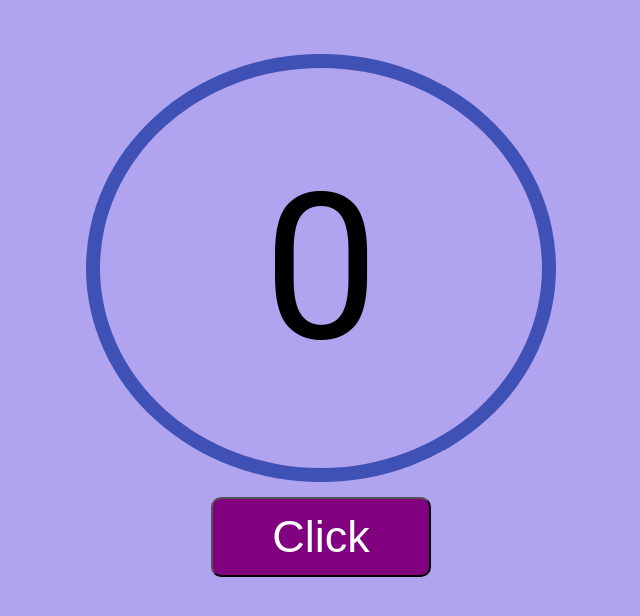
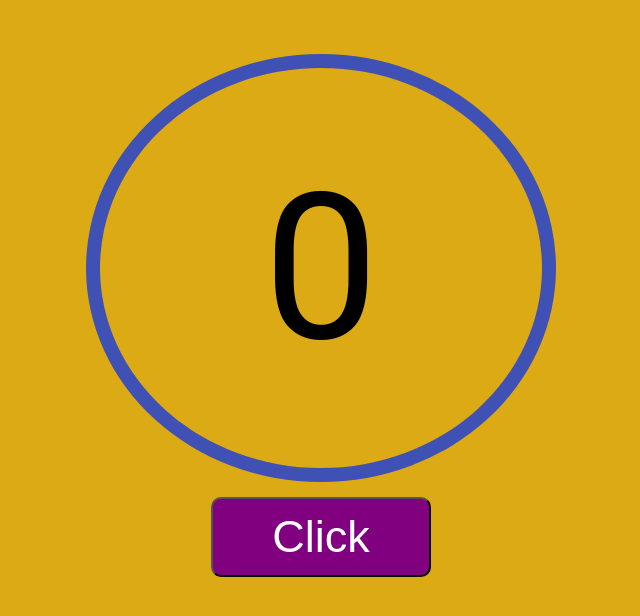
Before and after one commit to toshiyakjp42/click-counter, a plain HTML site: page index.html in a window 1280 px wide. Shown: the whole page, without its empty margins (319-959 px from the left). Drawn offline with Linux system fonts and the light colour scheme.

Commit message:
Change background color to orange

```diff
--- a/style.css
+++ b/style.css
@@ -1,6 +1,6 @@
 body {
   font-size: 40px;
-  background-color: #b0a3f0;
+  background-color: #dcaa14;
   display: flex;
   flex-wrap: wrap;
   align-items: center;
```
